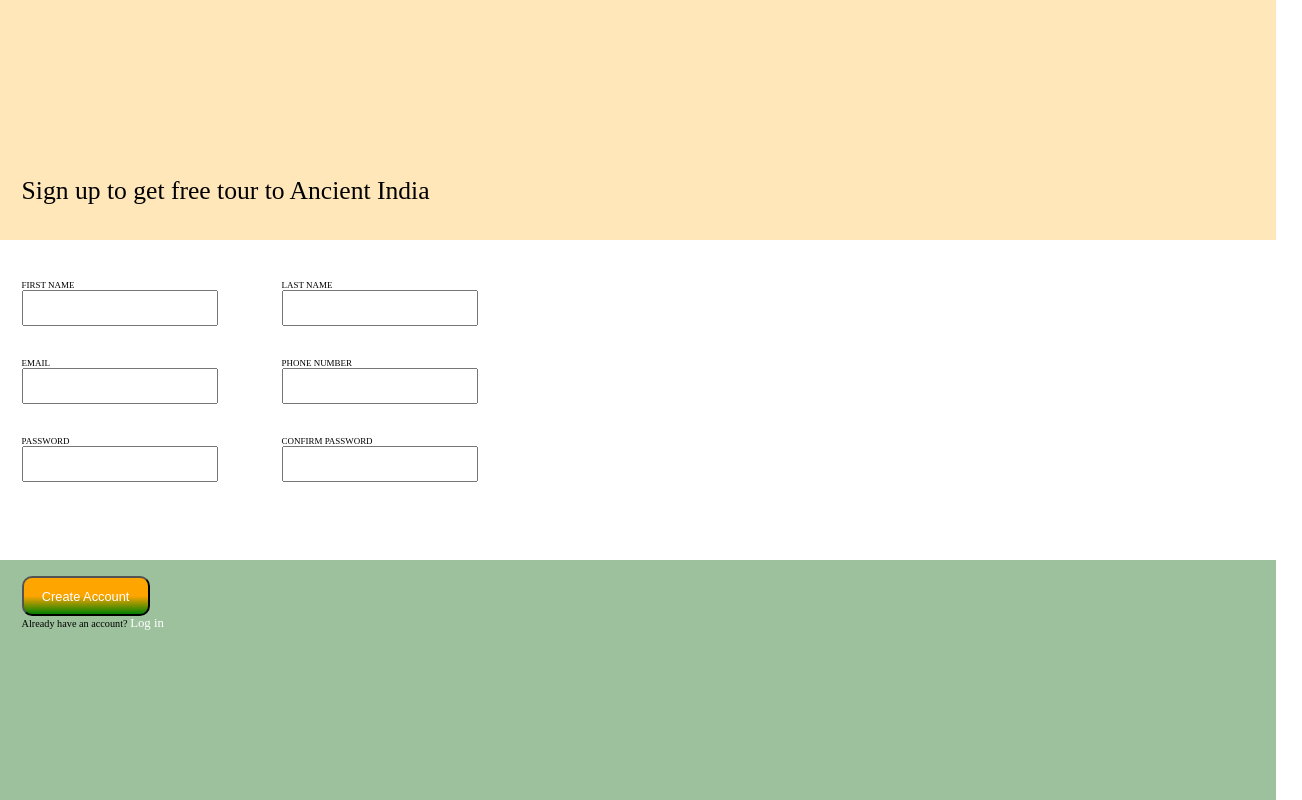
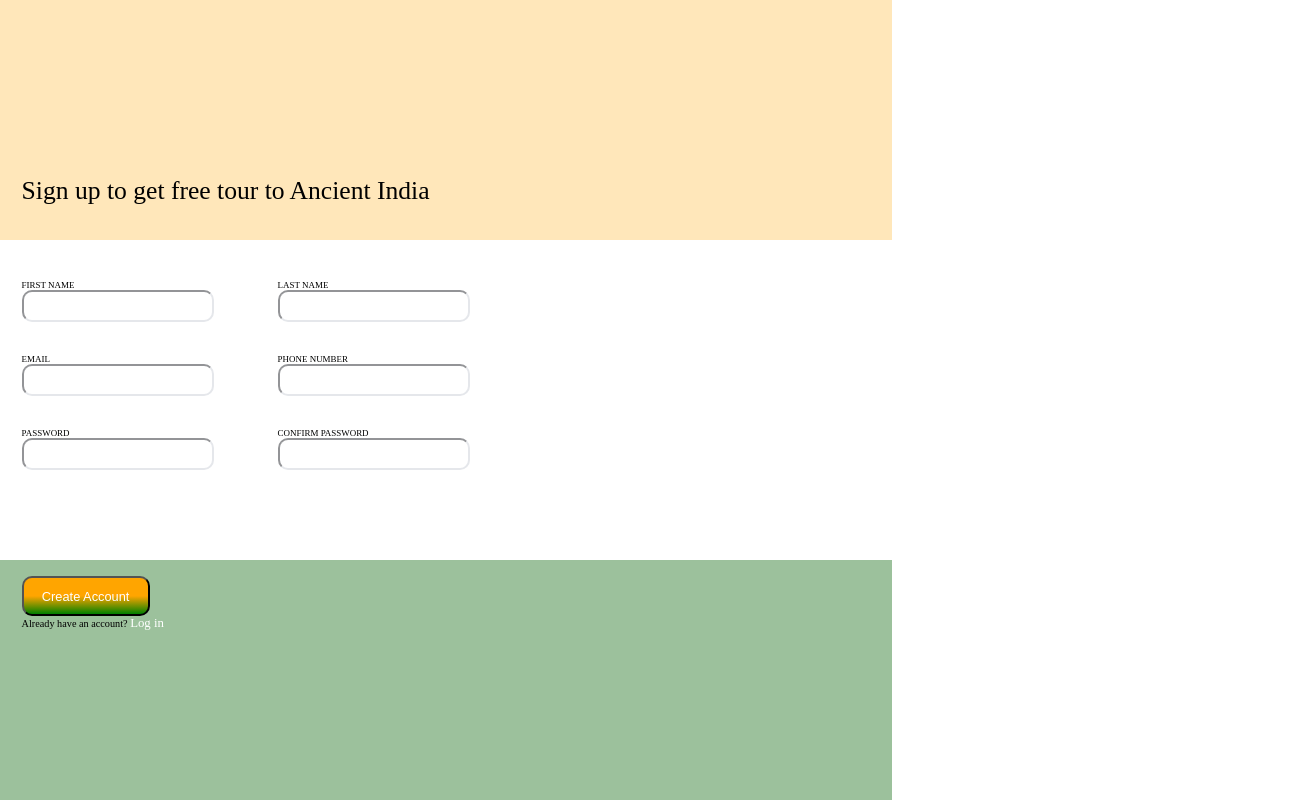
Before and after one commit to ayu5hagarwal/Sign-up-Form, a plain HTML site: page index.html in a window 1280 px wide. Shown: the full height of the page, 1302 px wide, since content can reach past the window. Drawn offline with Linux system fonts and the light colour scheme.

Commit message:
Solved overflow problem

```diff
--- a/index.html
+++ b/index.html
@@ -7,6 +7,8 @@
     <link rel="stylesheet" href="styles.css">
 </head>
 <body>
+    <form action="" method="post">
+        <div class="allContent">
             <div class="image">
                 <img id="imageSignUp" src="signUpForm.jpg" alt="image">
                 <div class="logo">
@@ -22,30 +24,30 @@
                     <div class="container1">
                         <div class="firstNameContainer">
                             <label for="firstName">FIRST NAME</label>
-                    <input type="text" name="firstName" id="firstName">
+                            <input type="text" name="firstName" id="firstName" required>
                         </div>
                         <div class="emailContainer">
                             <label for="email">EMAIL</label>
-                    <input type="email" name="email" id="email">
+                            <input type="email" name="email" id="email" required>
                         </div>
                         <div class="passwordContainer">
                             <label for="password">PASSWORD</label>
-                    <input type="password" name="password" id="password">
+                            <input type="password" name="password" id="password" required>
                         </div>
                     </div>
 
                         <div class="container2">
                             <div class="lastNameContainer">
                                 <label for="lastName">LAST NAME</label>
-                        <input type="text" name="lastName" id="lastName">
+                                <input type="text" name="lastName" id="lastName" required>
                             </div>
                             <div class="phoneNumberContainer">
                                 <label for="phoneNumber">PHONE NUMBER</label>
-                        <input type="tel" name="phoneNumber" id="phoneNumber">
+                                <input type="tel" name="phoneNumber" id="phoneNumber" required>
                             </div>
                             <div class="confirmPasswordContainer">
                                 <label for="confirmPassword">CONFIRM PASSWORD</label>
-                        <input type="password" name="confirmPassword" id="confirmPassword">
+                                <input type="password" name="confirmPassword" id="confirmPassword" required>
                             </div>
                         </div>
                 </div>
@@ -56,5 +58,7 @@
                     <div class="alreadyLoginText">Already have an account? <a href="" class="logIn">Log in</a></div>
                 </div>
             </div>
+        </div`>
+    </form>
 </body>
 </html>
--- a/styles.css
+++ b/styles.css
@@ -1,10 +1,11 @@
 *{
     margin: 0;
     padding: 0;
+    box-sizing:border-box;
 }
 
 .image{
-    position: absolute;
+    position: absolute
 }
 
 
@@ -12,6 +13,7 @@
     width:30vw;
     height:100vh;
     position: absolute;
+
 }
 
 
@@ -37,6 +39,8 @@
     left:30vw ;
     background-color: rgb(255, 231, 186);
     height: 30vh;
+    width: 70vw;
+    overflow: hidden;
 }
 
 .signUpContent1{
@@ -54,6 +58,8 @@
     left:30vw ;
     background-color: rgb(156, 193, 156);
     height: 30vh;
+    width: 70vw;
+    overflow: hidden;
 }
 
 .createAccount{
@@ -90,6 +96,7 @@ a{
     left:30vw ;
     background-color:white;
     height: 40vh;
+    width: 70vw;
     display: flex;
     flex-direction: row;
     gap:5vw;
@@ -114,6 +121,8 @@ label{
 input{
     height: 4vh;
     width: 15vw;
+    border-radius: 10px;
+    border-color:#E5E7EB;
 }
 
 
@@ -122,3 +131,8 @@ input{
     display: flex;
     flex-direction: column;
 }
+
+input:focus{
+    border:blue;
+    box-shadow: bisque;
+}
```
Lines whose indentation alone changed are shown as unchanged.
